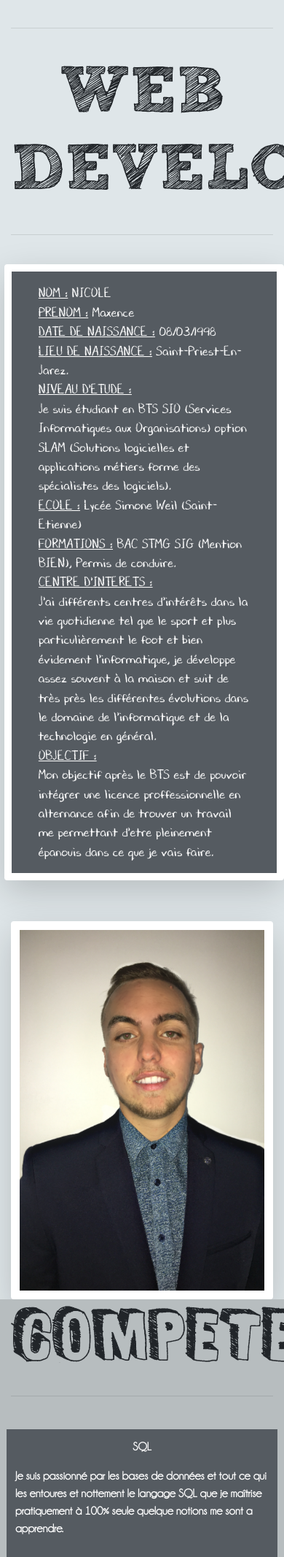
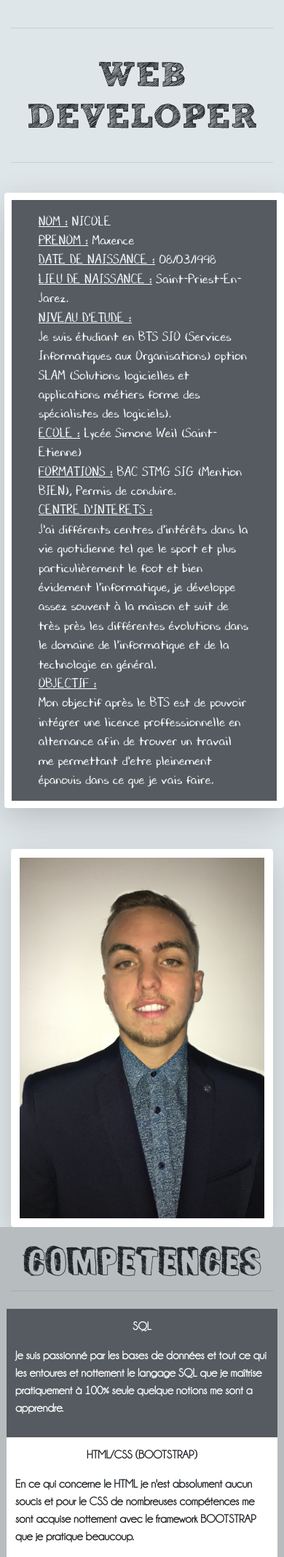
Before and after one commit to maxence4283/Portfolio, a PHP site: page / in a window 390 px wide; the page is wider, and only the part inside the window is pictured. Shown: the part 68-2201 px from the top of that part at 73% size. Run offline with PHP 8.4, Linux system fonts and the light colour scheme; some libraries are stand-ins or nearby versions; some web fonts are replaced.

Commit message:
Mise en responsive de tout les titres

```diff
--- a/vues/competence.php
+++ b/vues/competence.php
@@ -3,13 +3,34 @@
     <div class="row">
         <div class="col-12 col-xs-12 col-sm-12 col-md-12 col-xl-12 col-lg-12 pb-4" style="background-color: #B7BDBF">
 
-            <p class="text-center display-3 funsized" style="margin-bottom: -2%;padding-top: 1.5%;">
-                competence
+            <!-- partie lg -->
+            <p class="text-center funsized display-2 d-none d-xl-block pt-2" style=" font-size: 5vw">
+                competences
             </p>
 
-            <hr class="my-5">
+            <!-- partie xl -->
+            <p class="text-center funsized display-2 d-none d-lg-block d-xl-none pt-2" style=" font-size: 5vw">
+                competences
+            </p>
 
-                <div class="row" style="margin-top: -1%">
+            <!-- partie md -->
+            <p class="text-center funsized display-2 d-none d-md-block d-lg-none mt-3 pt-2" style=" font-size: 7vw">
+                competences
+            </p>
+
+            <!-- partie sm -->
+            <p class="text-center funsized display-2 d-none d-sm-block d-md-none mt-3" style=" font-size: 10vw">
+                competences
+            </p>
+
+            <!-- partie xs -->
+            <p class="text-center funsized display-2 d-block d-sm-none mt-3 pt-2" style=" font-size: 10vw">
+                competences
+            </p>
+
+            <hr class="mb-4">
+
+                <div class="row">
 
                     <div class="col-12 col-xs-12 col-sm-12 col-md-12 col-xl-6 col-lg-6 champagne font-weight-bold pl-4 pr-4 mb-3">
 
--- a/vues/contact.php
+++ b/vues/contact.php
@@ -3,11 +3,32 @@
         <div class="row">
             <div class="col-12 col-xs-12 col-sm-12 col-xl-12 col-lg-12">
 
-                <p class="text-center display-4 funsized" style="margin-bottom: -2%;padding-top: 1.5%">
+                <!-- partie lg -->
+                <p class="text-center funsized display-2 d-none d-xl-block pt-2" style=" font-size: 5vw">
                     CONTACT
                 </p>
 
-                <hr class="my-5">
+                <!-- partie xl -->
+                <p class="text-center funsized display-2 d-none d-lg-block d-xl-none pt-2" style=" font-size: 5vw">
+                    CONTACT
+                </p>
+
+                <!-- partie md -->
+                <p class="text-center funsized display-2 d-none d-md-block d-lg-none mt-3 pt-2" style=" font-size: 7vw">
+                    CONTACT
+                </p>
+
+                <!-- partie sm -->
+                <p class="text-center funsized display-2 d-none d-sm-block d-md-none mt-3" style=" font-size: 10vw">
+                    CONTACT
+                </p>
+
+                <!-- partie xs -->
+                <p class="text-center funsized display-2 d-block d-sm-none mt-3 pt-2" style=" font-size: 10vw">
+                    CONTACT
+                </p>
+
+                <hr class="mb-4">
 
                 <div class="col-12 col-xs-12 col-sm-12 col-xl-6 offset-lg-3 col-lg-6 offset-xl-3 text-center">
                  <form action="" method="post" class="needs-validation" data-form-title="CONTACT US">
@@ -43,7 +64,7 @@
                         <label for="Sujet" style="font-size: 150%"></label>
                       <div class="input-group">
                             <div class="input-group-prepend">
-                                <span class="input-group-text" id="subject"><i class="fas fa-font"></i></span>
+                                <span class="input-group-text" id="subject"><i class=funsized"fas fa-font"></i></span>
                             </div>
                         <input type="text" class="form-control" name="object" id="Sujet" required="required" placeholder="Sujet" data-form-field="sujet">
                             <div class="invalid-feedback">
--- a/vues/cv.php
+++ b/vues/cv.php
@@ -3,11 +3,32 @@
         <div class="row">
             <div class="col-12 col-xs-12 col-sm-12 col-md-12 col-xl-12 col-lg-12" style="background-color: #B7BDBF">
 
-                <p class="text-center display-4 funsized" style="margin-bottom: -2%;padding-top: 1.5%">
+                <!-- partie lg -->
+                <p class="text-center funsized display-2 d-none d-xl-block pt-2" style=" font-size: 5vw">
                     Mon CV
                 </p>
 
-                <hr class="my-5">
+                <!-- partie xl -->
+                <p class="text-center funsized display-2 d-none d-lg-block d-xl-none pt-2" style=" font-size: 5vw">
+                    Mon CV
+                </p>
+
+                <!-- partie md -->
+                <p class="text-center funsized display-2 d-none d-md-block d-lg-none mt-3 pt-2" style=" font-size: 7vw">
+                    Mon CV
+                </p>
+
+                <!-- partie sm -->
+                <p class="text-center funsized display-2 d-none d-sm-block d-md-none mt-3" style=" font-size: 10vw">
+                    Mon CV
+                </p>
+
+                <!-- partie xs -->
+                <p class="text-center funsized display-2 d-block d-sm-none mt-3 pt-2" style=" font-size: 10vw">
+                    Mon CV
+                </p>
+
+                <hr class="mb-4">
 
                 <div class="col-12 col-xs12 col-sm-12 col-md-12  offset-xl-3 col-xl-6 offset-lg-3 col-lg-6">
                   <div class="shadow-lg p-3 mb-5 rounded border2 border-light2" style="background-color: #555b61; margin-left: 1.5%">
--- a/vues/presentation.php
+++ b/vues/presentation.php
@@ -17,22 +17,22 @@
             </p>
 
             <!-- partie xl-->
-            <p class="text-center display-2  sketch d-none d-lg-block d-xl-none" style="margin-bottom: -5%">
+            <p class="text-center display-2  sketch d-none d-lg-block d-xl-none" style="margin-bottom: -5%; font-size: 6vw">
                 WEB DEVELOPER
             </p>
 
             <!-- partie md-->
-            <p class="text-center display-2  sketch d-none d-md-block d-lg-none" style="margin-bottom: -5%">
+            <p class="text-center display-2  sketch d-none d-md-block d-lg-none" style="margin-bottom: -5%; font-size: 12vw">
                 WEB DEVELOPER
             </p>
 
             <!-- partie sm-->
-            <p class="text-center display-2  sketch d-none d-sm-block d-md-none" style="margin-bottom: -5%">
+            <p class="text-center display-2  sketch d-none d-sm-block d-md-none" style="margin-bottom: -5% ; font-size: 12vw">
                 WEB DEVELOPER
             </p>
 
             <!-- partie xs-->
-            <p class="text-center display-2  sketch d-block d-sm-none" style="margin-bottom: -5%">
+            <p class="text-center display-2  sketch d-block d-sm-none" style="margin-bottom: -5%; font-size: 12vw">
                 WEB DEVELOPER
             </p>
 
--- a/vues/projet.php
+++ b/vues/projet.php
@@ -2,15 +2,36 @@
   <div class="container-fluid">
       <div class="row">
           <div class="col-12 col-xs-12 col-sm-12 col-lg-12 col-xl-12 text-center">
-
-              <p class="display-4 funsized" style="padding-top: 1.5%;margin-bottom: -0.4%">
+              <!-- partie lg -->
+              <p class="funsized display-2 d-none d-xl-block pt-2" style=" font-size: 5vw">
                   Mes Projets
               </p>
+
+              <!-- partie xl -->
+              <p class="funsized display-2 d-none d-lg-block d-xl-none pt-2" style=" font-size: 5vw">
+                  Mes Projets
+              </p>
+
+              <!-- partie md -->
+              <p class="funsized display-2 d-none d-md-block d-lg-none mt-3 pt-2" style=" font-size: 7vw">
+                  Mes Projets
+              </p>
+
+              <!-- partie sm -->
+              <p class="funsized display-2 d-none d-sm-block d-md-none mt-3" style=" font-size: 10vw">
+                  Mes Projets
+              </p>
+
+              <!-- partie xs -->
+              <p class="funsized display-2 d-block d-sm-none mt-3 pt-2" style=" font-size: 10vw">
+                  Mes Projets
+              </p>
+
               <div>
                 <small class="text-muted">(ici sont présentés seulement mes projets principaux et concret)</small>
               </div>
 
-              <hr class="my-4">
+              <hr class="mb-4">
 
           </div>
 
```
